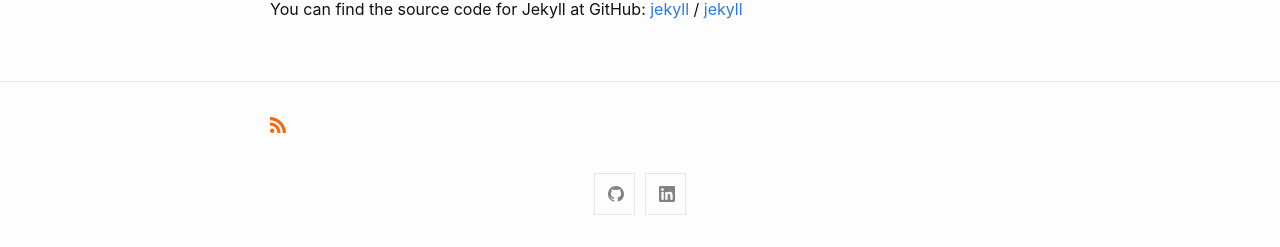
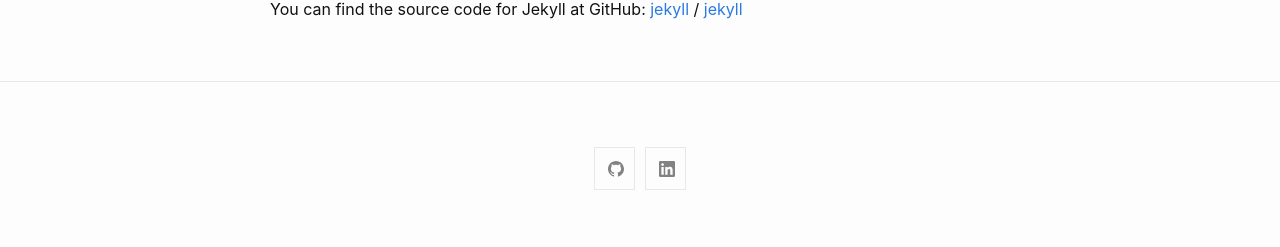
Before and after one commit to jcllau/jcllau.github.io, a Jekyll site: the page built from about.markdown, in a window 1280 px wide. Shown: the part 846-1093 px from the top of the page. Built offline with Jekyll 4.4.1, drawn with Linux system fonts in a browser that asks for light colours; after the commit the page ends 1071 px from its top, so only the background shows below that.

Commit message:
remove Subscribe

```diff
--- a/_includes/footer.html
+++ b/_includes/footer.html
@@ -5,13 +5,13 @@
 
     <div class="footer-col-wrapper">
       <div class="footer-col">
-        <p class="feed-subscribe">
+          <!--- <p class="feed-subscribe">
           <a href="{{ 'feed.xml' | relative_url }}">
             <svg class="svg-icon orange">
               <use xlink:href="{{ 'assets/minima-social-icons.svg#rss' | relative_url }}"></use>
-            </svg><!--- <span>Subscribe</span> --->
+            </svg><span>Subscribe</span>
           </a>
-        </p>
+        </p>--->
       {%- if site.author %}
         <ul class="contact-list">
           {% if site.author.name -%}
```
